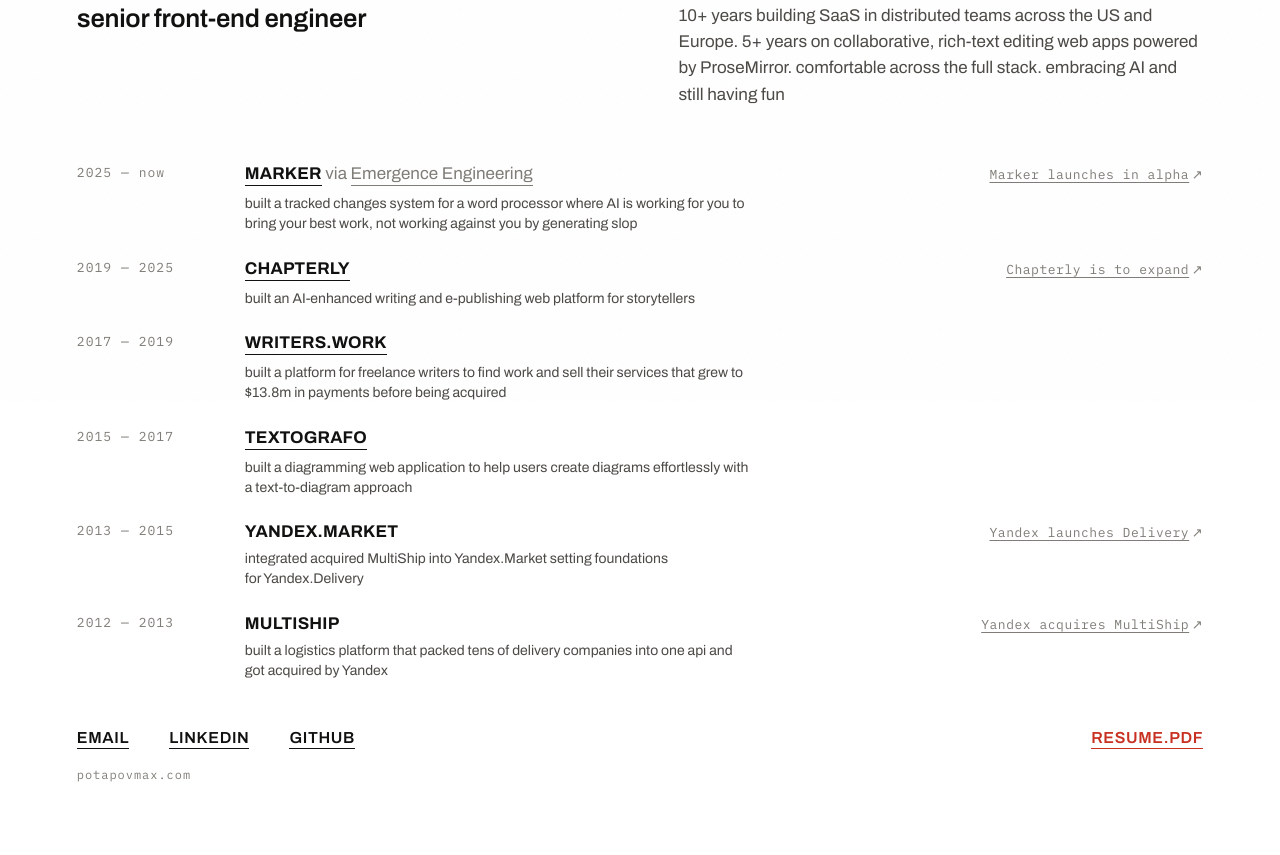
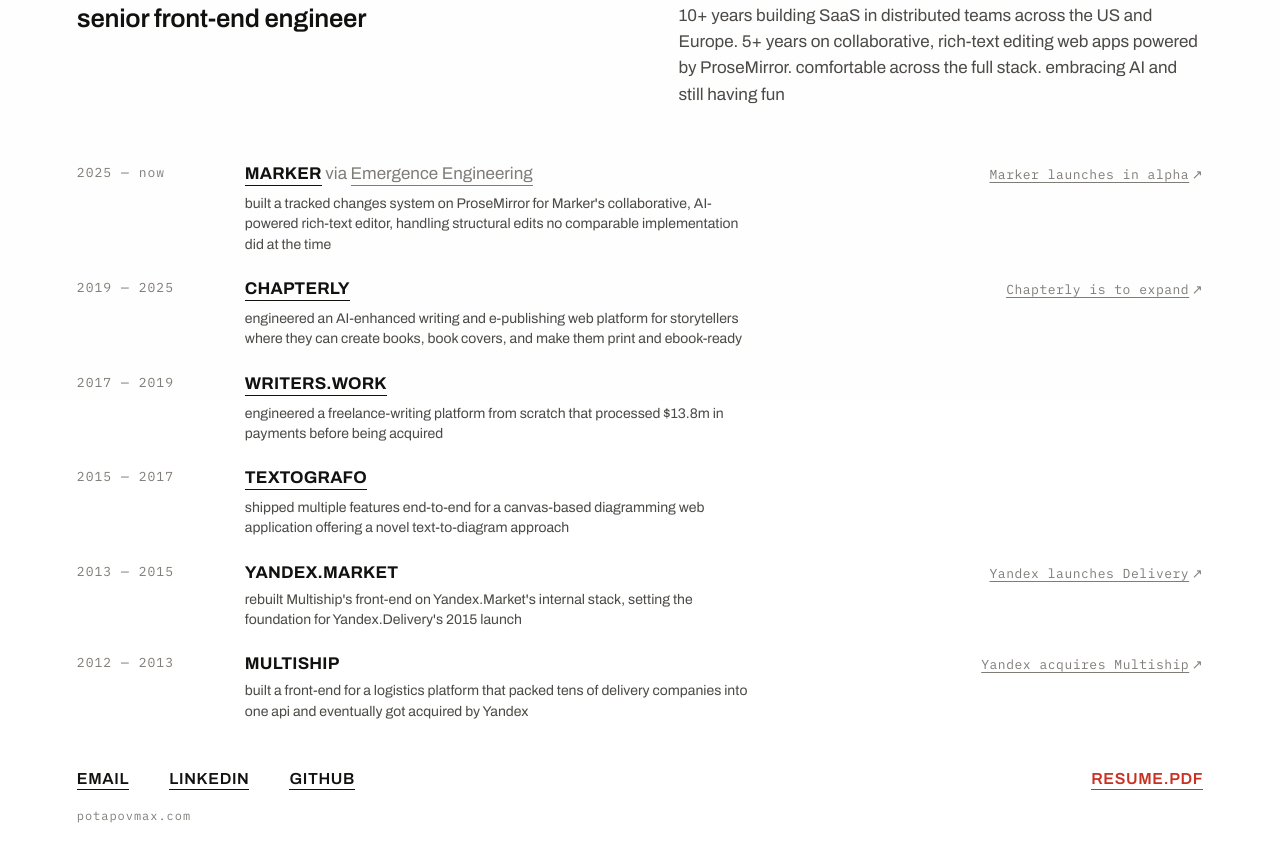
Before and after one commit to optimistiks/optimistiks.github.io, a website built with Vite: page index.html in a window 1280 px wide. Shown: the part 399-1254 px from the top of the page. Before the commit the page ends 1213 px from the top, so only its background shows below. Built offline with nearby package versions, Linux system fonts and the light colour scheme.

Commit message:
Refine copy

```diff
--- a/index.html
+++ b/index.html
@@ -111,8 +111,9 @@
               >Emergence Engineering</a
             >
             <p class="job__caption">
-              built a tracked changes system for a word processor where AI is working for you to
-              bring your best work, not working against you by generating slop
+              built a tracked changes system on ProseMirror for Marker's collaborative, AI-powered
+              rich-text editor, handling structural edits no comparable implementation did at the
+              time
             </p>
           </div>
           <!-- <span class="job__title">Senior Front-End Engineer</span> -->
@@ -133,7 +134,8 @@
           <div class="job__company-col">
             <a class="job__company link" href="https://chapterly.com">Chapterly</a>
             <p class="job__caption">
-              built an AI-enhanced writing and e-publishing web platform for storytellers
+              engineered an AI-enhanced writing and e-publishing web platform for storytellers where
+              they can create books, book covers, and make them print and ebook-ready
             </p>
           </div>
           <!-- <span class="job__title">Lead Front-End Engineer</span> -->
@@ -154,8 +156,8 @@
           <div class="job__company-col">
             <a class="job__company link" href="https://writers.work">Writers.Work</a>
             <p class="job__caption">
-              built a platform for freelance writers to find work and sell their services that grew
-              to $13.8m in payments before being acquired
+              engineered a freelance-writing platform from scratch that processed $13.8m in payments
+              before being acquired
             </p>
           </div>
 
@@ -166,8 +168,8 @@
           <div class="job__company-col">
             <a class="job__company link" href="https://textografo.com">Textografo</a>
             <p class="job__caption">
-              built a diagramming web application to help users create diagrams effortlessly with a
-              text-to-diagram approach
+              shipped multiple features end-to-end for a canvas-based diagramming web application
+              offering a novel text-to-diagram approach
             </p>
           </div>
           <!-- <span class="job__title">Front-End Engineer</span> -->
@@ -177,8 +179,8 @@
           <div class="job__company-col">
             <span class="job__company">Yandex.Market</span>
             <p class="job__caption">
-              integrated acquired MultiShip into Yandex.Market setting foundations for
-              Yandex.Delivery
+              rebuilt Multiship's front-end on Yandex.Market's internal stack, setting the
+              foundation for Yandex.Delivery's 2015 launch
             </p>
           </div>
           <!-- <span class="job__title">Front-End Engineer</span> -->
@@ -199,8 +201,8 @@
           <div class="job__company-col">
             <span class="job__company">Multiship</span>
             <p class="job__caption">
-              built a logistics platform that packed tens of delivery companies into one api and got
-              acquired by Yandex
+              built a front-end for a logistics platform that packed tens of delivery companies into
+              one api and eventually got acquired by Yandex
             </p>
           </div>
           <!-- <span class="job__title">Front-End Engineer</span> -->
@@ -211,7 +213,7 @@
                 href="https://web.archive.org/web/20250718040356/https://yandex.com/company/news/2014-2014-01-29"
                 target="_blank"
                 rel="noopener noreferrer"
-                >Yandex acquires MultiShip</a
+                >Yandex acquires Multiship</a
               >
             </li>
           </ul>
```
